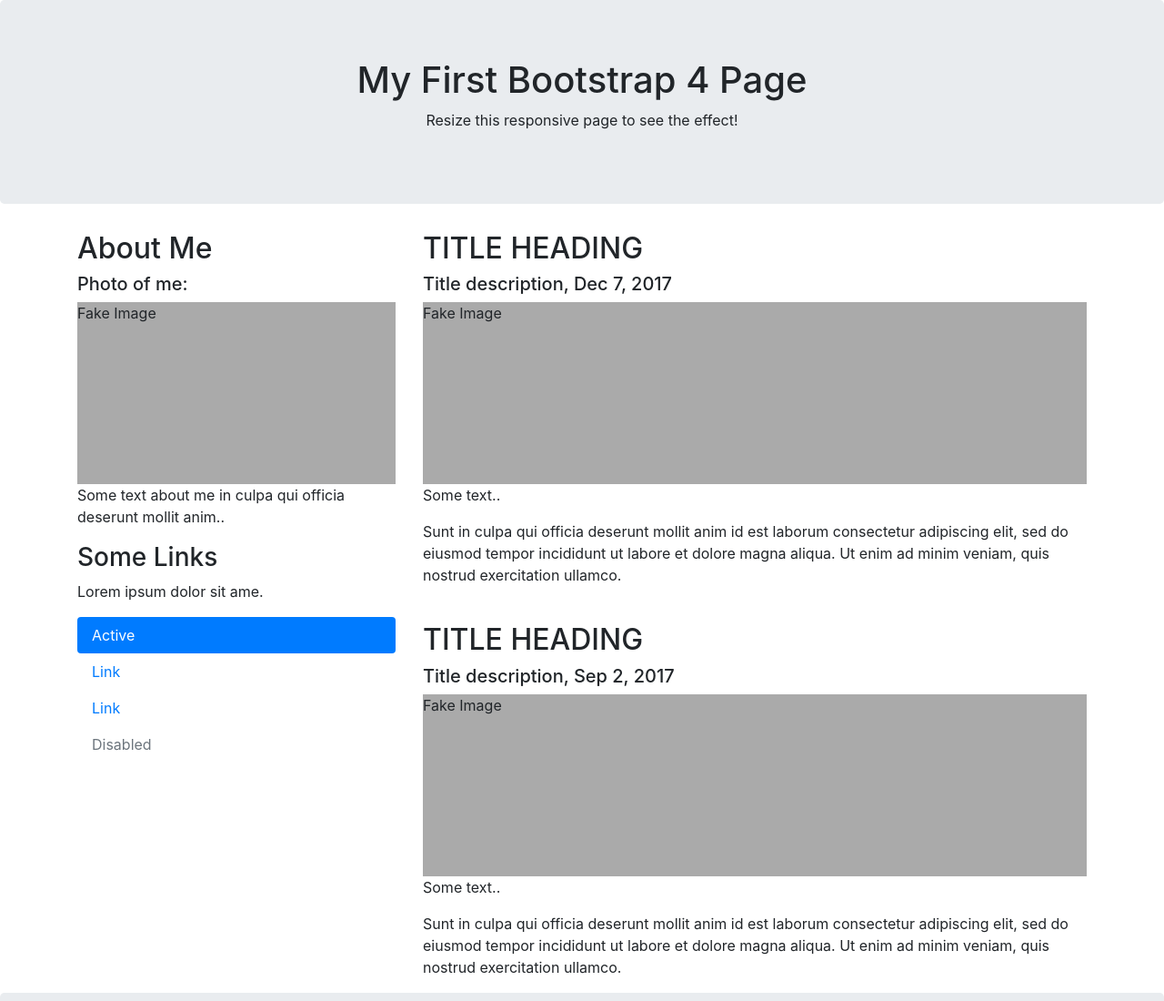
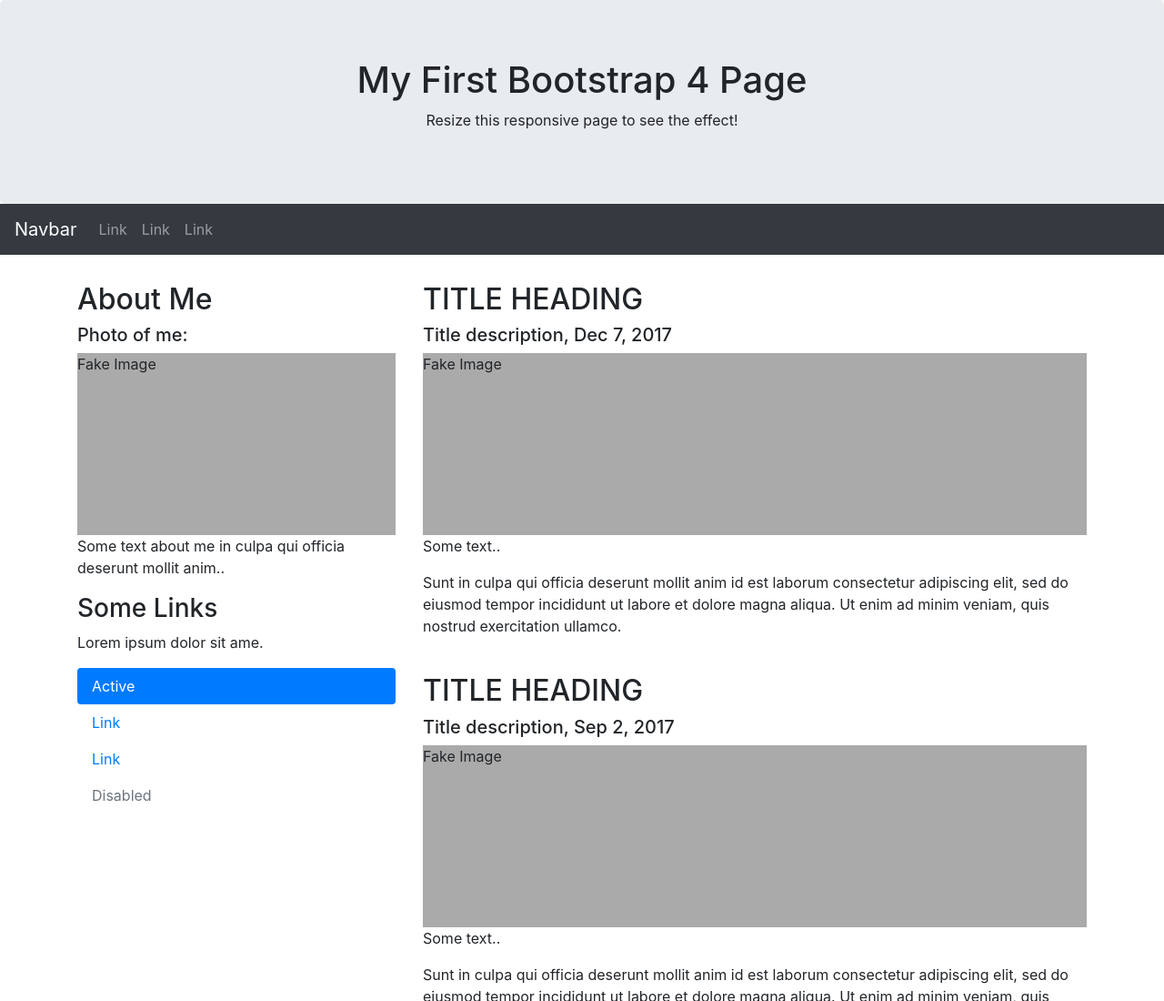
Before and after one commit to JesseArffman/KamkHub-Nettisivu, a plain HTML site: page index.html in a window 1280 px wide. Shown: the top 1100 px of the page at 91% size. Drawn offline with nearby package versions, Linux system fonts and the light colour scheme.

Commit message:
Update index.html

```diff
--- a/index.html
+++ b/index.html
@@ -22,7 +22,25 @@
   <p>Resize this responsive page to see the effect!</p>
 </div>
 
-
+<nav class="navbar navbar-expand-sm bg-dark navbar-dark">
+  <a class="navbar-brand" href="#">Navbar</a>
+  <button class="navbar-toggler" type="button" data-toggle="collapse" data-target="#collapsibleNavbar">
+    <span class="navbar-toggler-icon"></span>
+  </button>
+  <div class="collapse navbar-collapse" id="collapsibleNavbar">
+    <ul class="navbar-nav">
+      <li class="nav-item">
+        <a class="nav-link" href="#">Link</a>
+      </li>
+      <li class="nav-item">
+        <a class="nav-link" href="#">Link</a>
+      </li>
+      <li class="nav-item">
+        <a class="nav-link" href="#">Link</a>
+      </li>
+    </ul>
+  </div>
+</nav>
 
 <div class="container" style="margin-top:30px">
   <div class="row">
```
